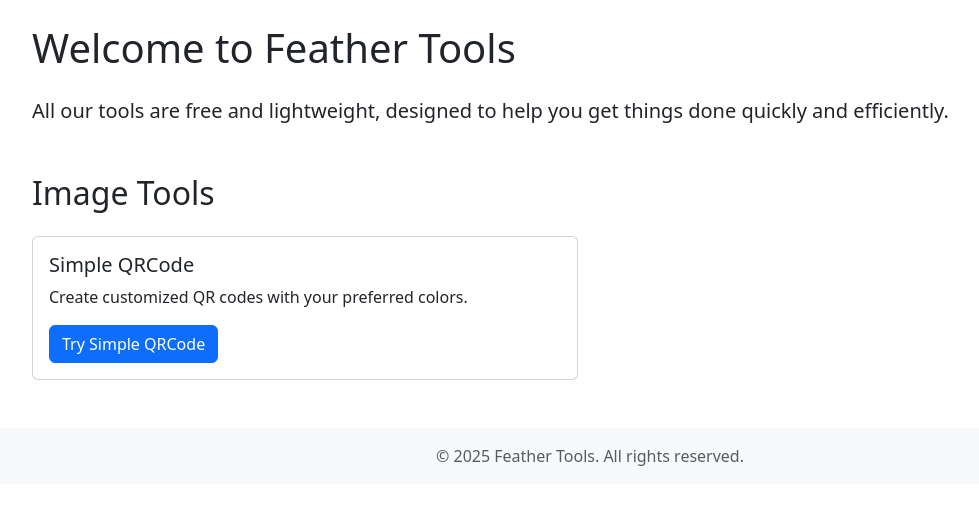
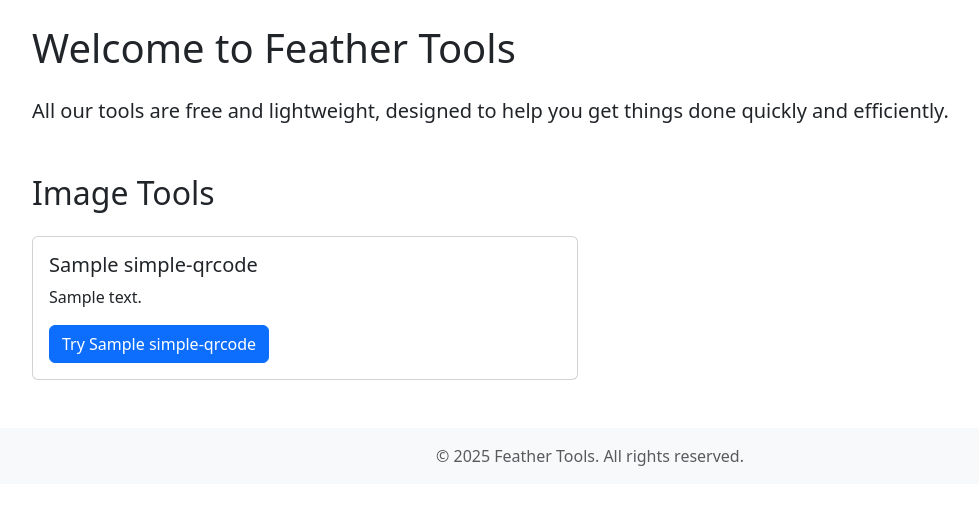
Before and after one commit to greatghoul/feather-tools, a Flask app: template api/templates/home.html in a window 1280 px wide. Shown: the part 56-561 px from the top of the page, without its empty margins (50-1029 px from the left). Run offline with Flask 3, Linux system fonts and the light colour scheme; the template is opened without the code that fills it: most values are stand-ins (such as "Sample title", 1, 10 or a date in 2020).

Commit message:
genearate tool card using settings

```diff
--- a/api/index.py
+++ b/api/index.py
@@ -36,7 +36,9 @@ def inject_globals():
 
 @app.route('/')
 def home():
-    return render_template('home.html')
+    settings = load_settings(get_locale())
+    tools = settings.get('tools', {})
+    return render_template('home.html', tools=tools)
 
 @app.route('/<path:tool>')
 def tool_home(tool):
--- a/api/templates/home.html
+++ b/api/templates/home.html
@@ -11,9 +11,9 @@
     <div class="col-md-6 mb-4">
         <div class="card h-100">
             <div class="card-body">
-                <h5 class="card-title">Simple QRCode</h5>
-                <p class="card-text">Create customized QR codes with your preferred colors.</p>
-                <a href="/simple-qrcode" class="btn btn-primary">Try Simple QRCode</a>
+                <h5 class="card-title">{{ tools['simple-qrcode']['page_name'] }}</h5>
+                <p class="card-text">{{ tools['simple-qrcode']['page_note'] }}</p>
+                <a href="/simple-qrcode" class="btn btn-primary">Try {{ tools['simple-qrcode']['page_name'] }}</a>
             </div>
         </div>
     </div>
```
